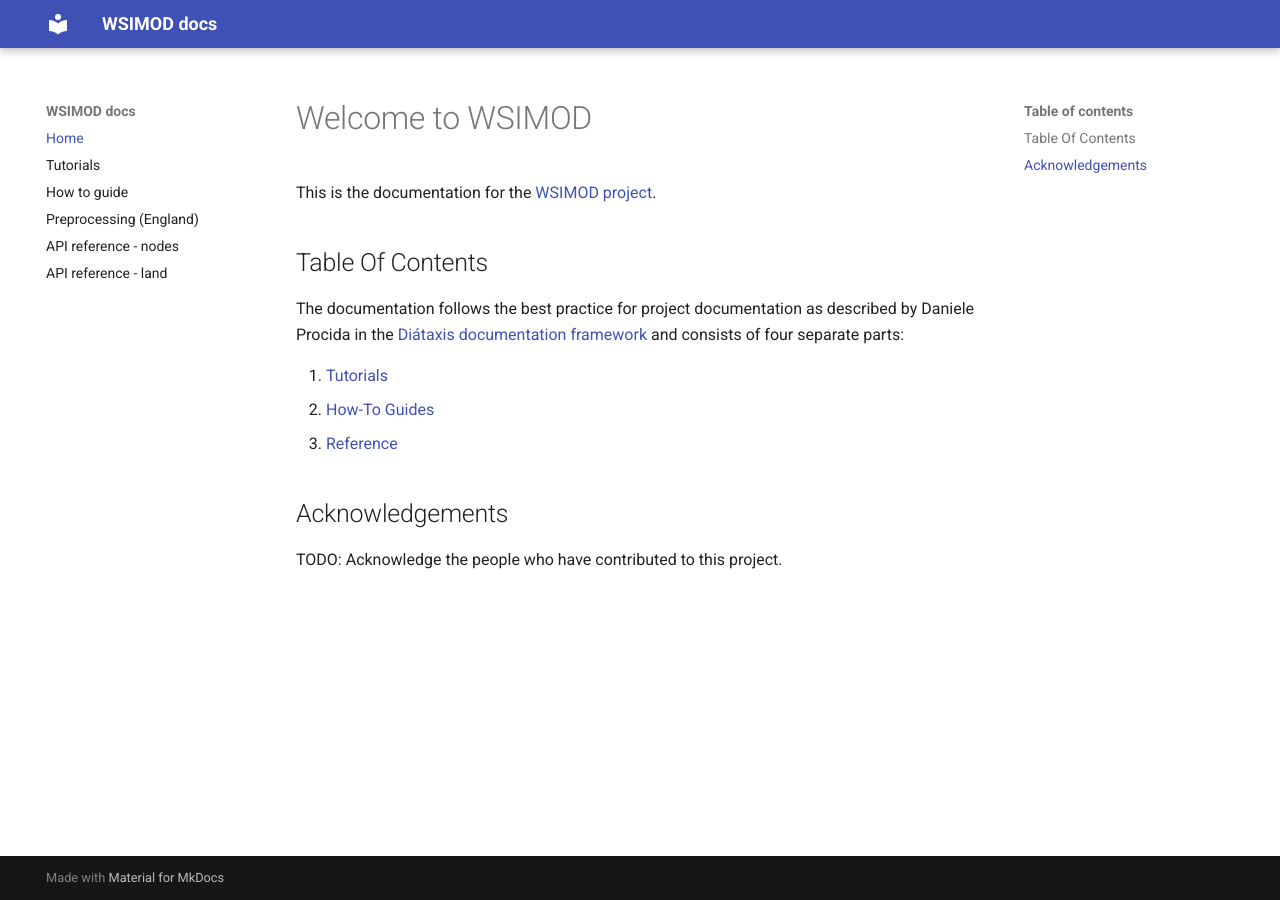
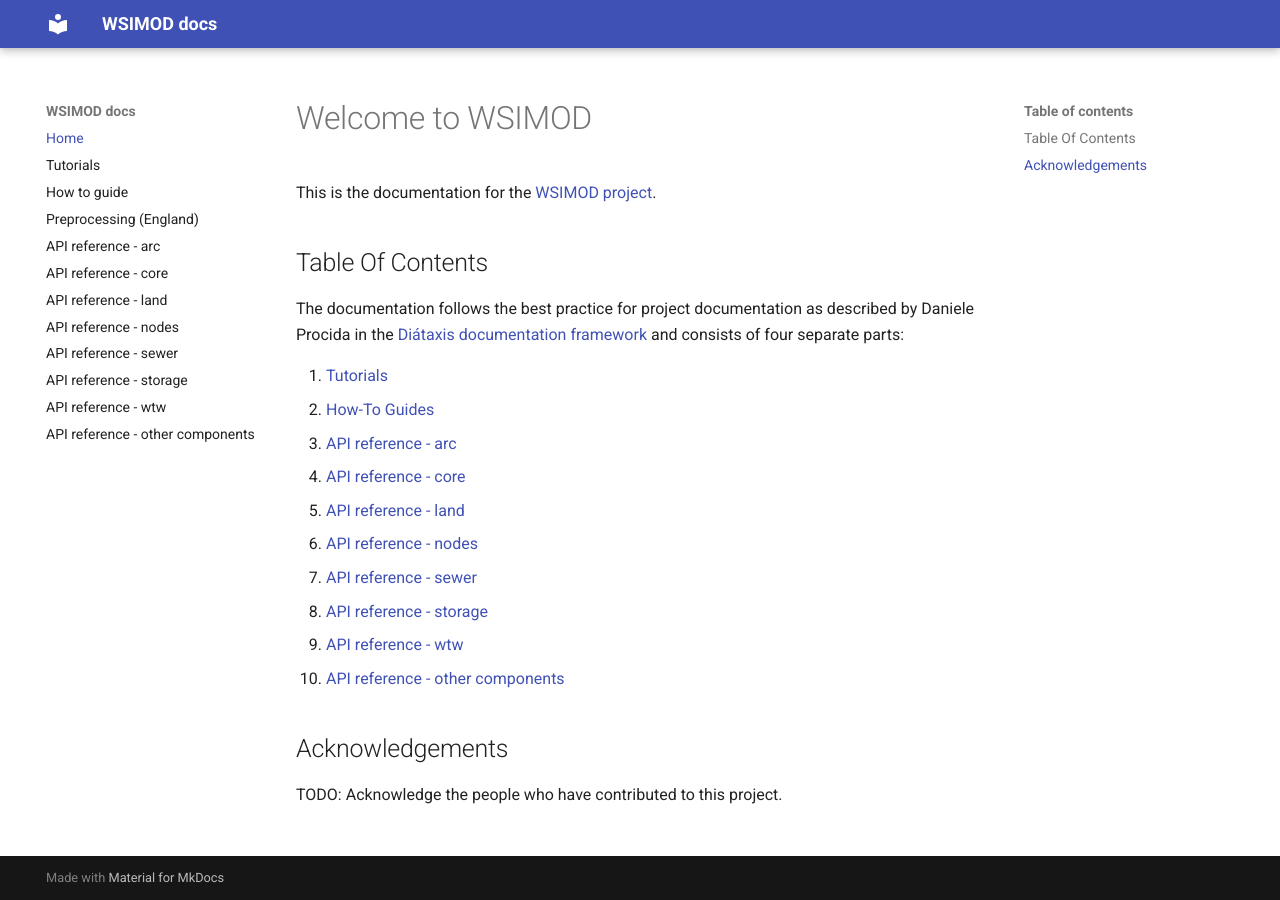
Before and after one commit to ImperialCollegeLondon/wsi, an MkDocs documentation site: the page built from docs/index.md, in a window 1280 px wide. Built offline with MkDocs 1.6.1 and Material for MkDocs 9.7.7, drawn with Linux system fonts in a browser that asks for light colours.

Commit message:
update docs

```diff
--- a/docs/index.md
+++ b/docs/index.md
@@ -11,7 +11,14 @@
 
 1. [Tutorials](tutorials.md)
 2. [How-To Guides](how-to.md)
-3. [Reference](reference.md)
+3. [API reference - arc](reference-arc.md)
+4. [API reference - core](reference-core.md)
+5. [API reference - land](reference-land.md)
+6. [API reference - nodes](reference-nodes.md)
+7. [API reference - sewer](reference-sewer.md)
+8. [API reference - storage](reference-storage.md)
+9. [API reference - wtw](reference-wtw.md)
+10. [API reference - other components](reference-other.md)
 
 ## Acknowledgements
 
--- a/mkdocs.yml
+++ b/mkdocs.yml
@@ -15,5 +15,11 @@
   - Tutorials: tutorials.md
   - How to guide: how-to.md
   - Preprocessing (England): preprocessing_england.md
+  - API reference - arc: reference-arc.md
+  - API reference - core: reference-core.md
+  - API reference - land: reference-land.md
   - API reference - nodes: reference-nodes.md
-  - API reference - land: reference-land.md
+  - API reference - sewer: reference-sewer.md
+  - API reference - storage: reference-storage.md
+  - API reference - wtw: reference-wtw.md
+  - API reference - other components: reference-other.md
```
Also changed, not shown: docs/reference-arc.md (added, +7 -0 lines), docs/reference-core.md (added, +6 -0 lines), docs/reference-land.md (+2 -1 lines), docs/reference-other.md (added, +8 -0 lines), docs/reference-sewer.md (added, +5 -0 lines), docs/reference-storage.md (added, +5 -0 lines), docs/reference-wtw.md (added, +5 -0 lines).
